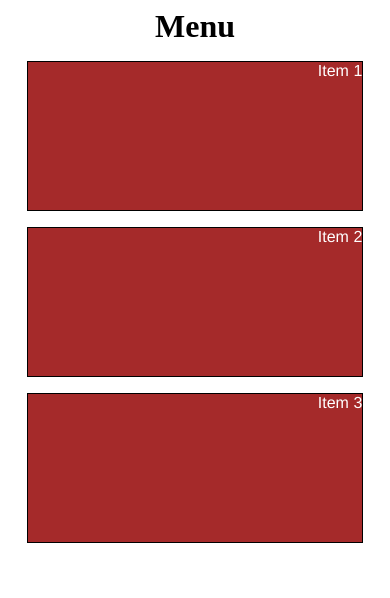
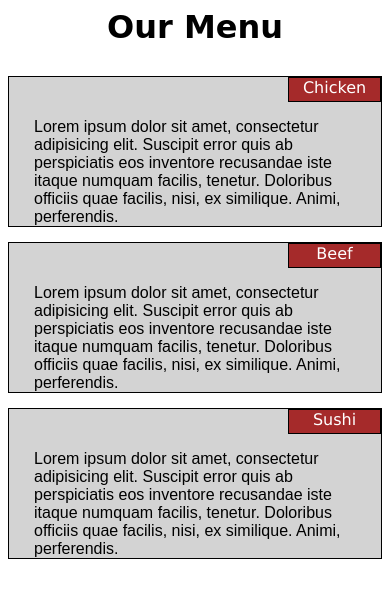
Before and after one commit to aqs5998/alex-fullstack-course4, a plain HTML site: page module2-solution/index.html in a window 390 px wide. Drawn offline with Linux system fonts and the light colour scheme.

Commit message:
close to finishing assignment

```diff
--- a/module2-solution/index.html
+++ b/module2-solution/index.html
@@ -4,12 +4,20 @@
 
 </head>
 <body>
-<h1>Menu</h1>
+<h1>Our Menu</h1>
 
 <div class="row">
-  <div class="col-lg-3 col-md-1"><p>Item 1</p></div>
-  <div class="col-lg-3 col-md-2"><p>Item 2</p></div>
-  <div class="col-lg-3 col-md-3"><p>Item 3</p></div>
+  <div class="col-lg-3 col-md-1 col-sm-1"><p>Chicken</p>
+    <div id="content">Lorem ipsum dolor sit amet, consectetur adipisicing elit. Suscipit error quis ab perspiciatis eos inventore recusandae iste itaque numquam facilis, tenetur. Doloribus officiis quae facilis, nisi, ex similique. Animi, perferendis.
+    </div>
+</div>
+  <div class="col-lg-3 col-md-2 col-sm-2"><p>Beef</p>
+    <div id="content">Lorem ipsum dolor sit amet, consectetur adipisicing elit. Suscipit error quis ab perspiciatis eos inventore recusandae iste itaque numquam facilis, tenetur. Doloribus officiis quae facilis, nisi, ex similique. Animi, perferendis.
+    </div>
+</div>
+  <div class="col-lg-3 col-md-3 col-sm-3"><p>Sushi</p>
+    <div id="content">Lorem ipsum dolor sit amet, consectetur adipisicing elit. Suscipit error quis ab perspiciatis eos inventore recusandae iste itaque numquam facilis, tenetur. Doloribus officiis quae facilis, nisi, ex similique. Animi, perferendis.
+    </div></div>
 </div>
 
 </body>
--- a/module2-solution/styles.css
+++ b/module2-solution/styles.css
@@ -1,22 +1,36 @@
 * {
     box-sizing: border-box;
+
+
+
   }
   h1 {
     text-align: center;
     margin-bottom: 15px;
+    font-family: cursive;
   }
 
+
   p {
+    margin-right: 0;
+    margin-top: 0;
+    margin-left: auto;
     border: 1px solid black;
     background-color: #A52A2A;
-    width: 90%;
-    height: 150px;
-    margin-right: auto;
-    margin-left: auto;
-    text-align:  right;
+    width: 25%;
+    height: 25;
+    text-align:  center;
     font-family: Helvetica;
     color: white;
+    font-family: Verdana, Geneva, Tahoma, sans-serif;
   }
+
+  #content{
+    padding-left: 25px;
+    padding-right: 25px;
+    font-family: Arial, Helvetica, sans-serif;
+  }
+
 
   /* Simple Responsive Framework. */
   .row {
@@ -27,16 +41,18 @@
   @media (min-width: 992px) {
     .col-lg-1, .col-lg-2, .col-lg-3 {
       float: left;
-      border: 1px solid green;
+      border: 2px solid black;
+      background-color: lightgray;
+      margin: 5px;
     }
     .col-lg-1 {
-      width: 33.33%;
+      width: 33%;
     }
     .col-lg-2 {
-      width: 33.33%;
+      width: 33%;
     }
     .col-lg-3 {
-      width: 33.33%;
+      width: 32%;
     }
 
   }
@@ -45,16 +61,41 @@
   @media (min-width: 768px) and (max-width: 991px) {
     .col-md-1, .col-md-2, .col-md-3 {
       float: left;
-      border: 1px solid green;
+      border: 1px solid black;
+      background-color: lightgray;
+      margin-right: 8px;
+      margin-top: 8px;
+
     }
     .col-md-1 {
-      width: 50%;
+      width: 49%;
+
     }
     .col-md-2 {
-      width: 50%;
+      width: 49%;
     }
     .col-md-3 {
-      width: 100%;
+      width: 99%;
     }
 
   }
+
+    /********** Mobile devices only **********/
+    @media (max-width: 767px) {
+        .col-sm-1, .col-sm-2, .col-sm-3 {
+          float: left;
+          background-color: lightgray;
+          border: 1px solid black;
+          margin-top: 15px;
+        }
+        .col-sm-1 {
+          width: 100%;
+        }
+        .col-sm-2 {
+          width: 100%;
+        }
+        .col-sm-3 {
+          width: 100%;
+        }
+
+      }
```
